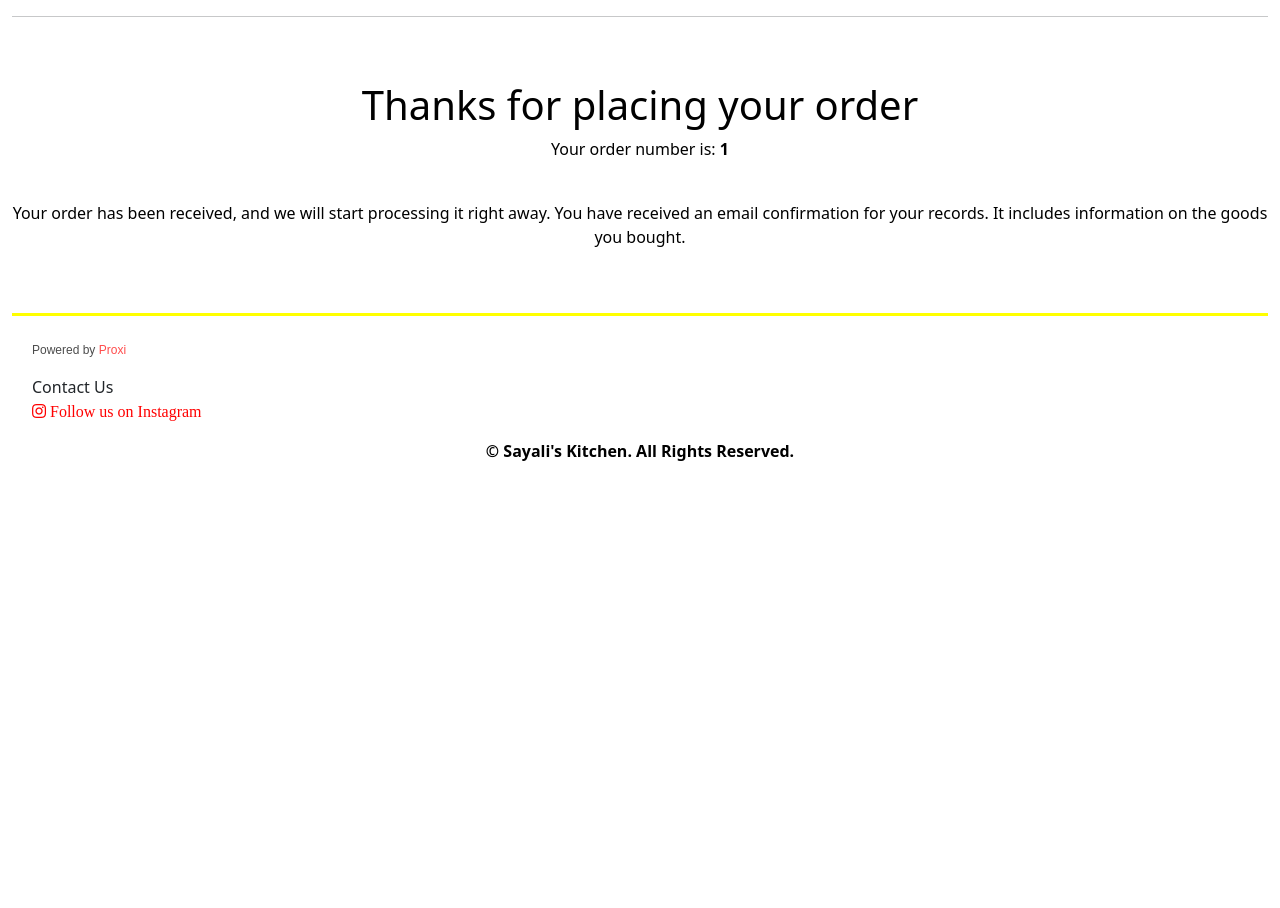
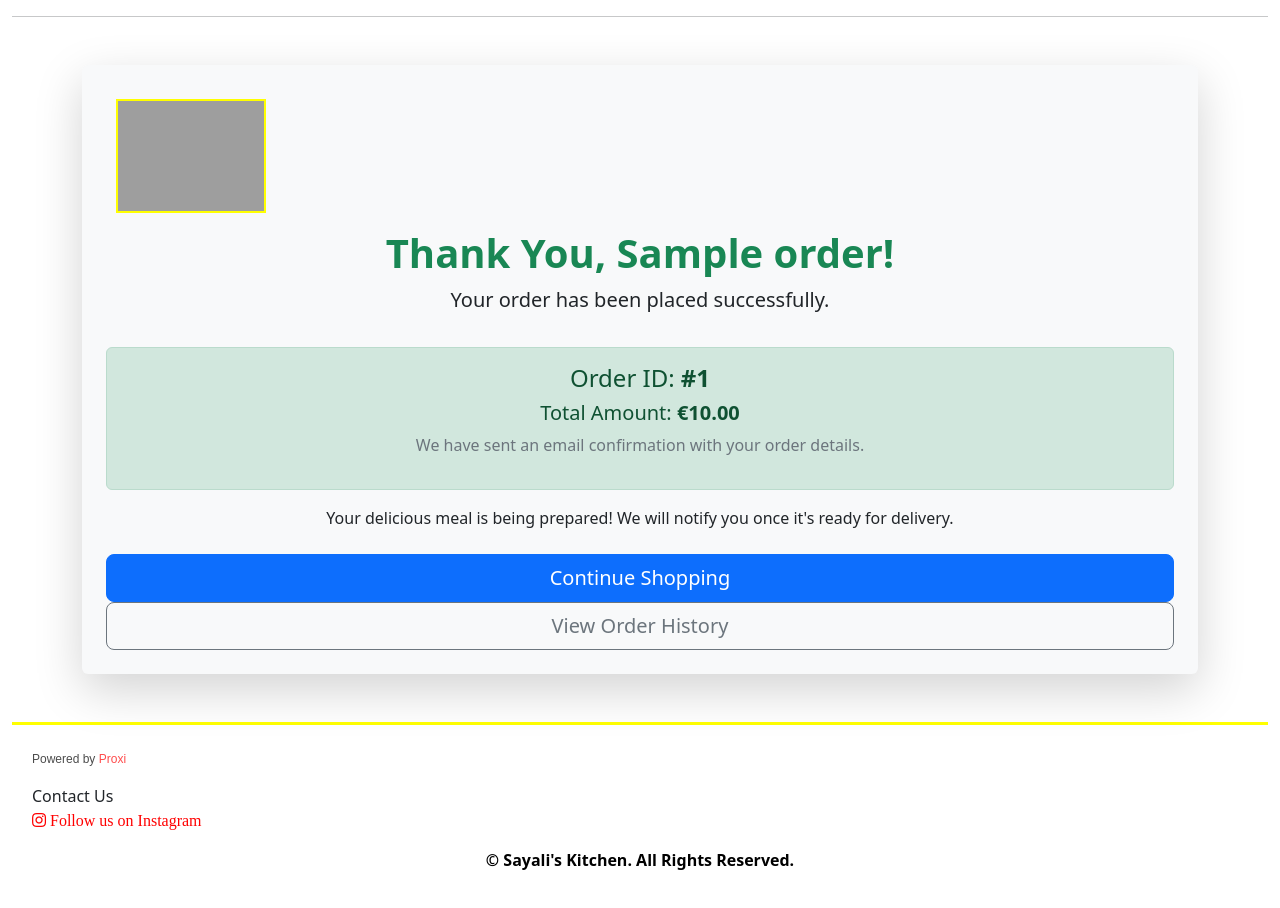
Before and after one commit to SayaliMote/Sayali-sKitchen, a Django app: page /order/thanks/1/ in a window 1280 px wide. Shown: the part 200-1108 px from the top of the page. Before the commit the page ends 661 px from the top, so only its background shows below. Run offline with Django 4.2, Linux system fonts and the light colour scheme; tables that the repository leaves empty hold one stand-in row (values such as "Sample post"); grey boxes are pictures that could not be loaded.

Commit message:
order confimation email

```diff
--- /dev/null
+++ b/order/templates/order/order_confirmation_email.html
@@ -0,0 +1,37 @@
+<!DOCTYPE html>
+<html>
+<head>
+    <title>Order Confirmation - Sayali's Kitchen</title>
+</head>
+<body style="font-family: Arial, sans-serif; padding: 20px; background-color: #f9f9f9;">
+    <h2 style="color: #2c3e50;">Thank you for your order, {{ order.billingName }}! </h2>
+
+    <p>Your order has been successfully placed. Below are your order details:</p>
+
+    <table style="width: 100%; border-collapse: collapse; border: 1px solid #ddd;">
+        <tr>
+            <th style="border: 1px solid #ddd; padding: 8px;">Order Number</th>
+            <td style="border: 1px solid #ddd; padding: 8px;">#{{ order.id }}</td>
+        </tr>
+        <tr>
+            <th style="border: 1px solid #ddd; padding: 8px;">Total Amount</th>
+            <td style="border: 1px solid #ddd; padding: 8px;">€{{ order.total }}</td>
+        </tr>
+        <tr>
+            <th style="border: 1px solid #ddd; padding: 8px;">Billing Address</th>
+            <td style="border: 1px solid #ddd; padding: 8px;">{{ order.billingAddress1 }}, {{ order.billingCity }}, {{ order.billingCountry }}</td>
+        </tr>
+    </table>
+
+    <h3>Ordered Items:</h3>
+    <ul>
+        {% for item in order.orderitem_set.all %}
+            <li>{{ item.product }} - {{ item.quantity }}x - €{{ item.price }}</li>
+        {% endfor %}
+    </ul>
+
+    <p>You will receive another update when your order is out for delivery.</p>
+
+    <p style="color: green;">Enjoy your meal! - <b>Sayali's Kitchen</b></p>
+</body>
+</html>
--- a/order/templates/thanks.html
+++ b/order/templates/thanks.html
@@ -1,25 +1,35 @@
 {% extends "base.html" %}
 {% load static %}
+
 {% block title %}
-    Thanks - SIM'S Kitchen
+    Order Confirmation - Sayali's Kitchen
 {% endblock %}
+
 {% block content %}
-    <div class="text-black bg-white">
-        <div class="text-center">
-            <br>
-            <br>
-            <h1 class="text-center my_title">
-                Thanks for placing your order
-            </h1>
-            <p>Your order number is: <b>{{ customer_order.id }}</b></p>
-            <br>
-            <p>
-                Your order has been received, and we will start processing
-                it right away. You have received an email confirmation for
-                your records. It includes information on the goods you bought.
+    <div class="container mt-5 mb-5">
+        <div class="card shadow-lg border-0 rounded p-4 text-center bg-light">
+            <img src="{% static 'images/order_success.png' %}" alt="Order Success" class="img-fluid mb-3" style="max-width: 150px;">
+
+            <h1 class="text-success fw-bold">Thank You, <b>{{ customer_order.billingName }}</b>!</h1>
+
+            <p class="lead">Your order has been placed successfully.</p>
+
+            <div class="alert alert-success mt-3">
+                <h4>Order ID: <b>#{{ customer_order.id }}</b></h4>
+                <h5>Total Amount: <b>€{{ customer_order.total }}</b></h5>
+                <p class="text-muted">We have sent an email confirmation with your order details.</p>
+            </div>
+
+            <p class="mb-4">
+                Your delicious meal is being prepared! We will notify you once it's ready for delivery.
             </p>
+
+            <a href="{% url 'shop:all_products' %}" class="btn btn-primary btn-lg">
+                Continue Shopping
+            </a>
+            <a href="{% url 'order:order_history' %}" class="btn btn-outline-secondary btn-lg">
+                View Order History
+            </a>
         </div>
     </div>
-    <br>
-    <br>
 {% endblock %}
--- a/order/views.py
+++ b/order/views.py
@@ -2,13 +2,29 @@ from django.shortcuts import render, get_object_or_404
 from .models import Order, OrderItem
 from django.contrib.auth.mixins import LoginRequiredMixin
 from django.views.generic import View
+from django.core.mail import send_mail
+from django.template.loader import render_to_string
+from django.utils.html import strip_tags
+from django.conf import settings
 
 
 # Create your views here.
 def thanks(request, order_id):
     if order_id:
         customer_order = get_object_or_404(Order, id=order_id)
-    return render(request, 'thanks.html',{'customer_order': customer_order})
+
+        # Send Order Confirmation Email
+        subject = "Order Confirmation - Sayali's Kitchen"
+        html_message = render_to_string('order/order_confirmation_email.html', {'order': customer_order})
+        plain_message = strip_tags(html_message)
+        from_email = settings.DEFAULT_FROM_EMAIL
+        recipient_list = [customer_order.emailAddress]
+
+        send_mail(subject, plain_message, from_email, recipient_list, html_message=html_message)
+
+        print("📧 Order confirmation email sent!")
+
+    return render(request, 'thanks.html', {'customer_order': customer_order})
 
 class orderHistory(LoginRequiredMixin, View):
     def get (self, request):
```
Also changed, not shown: shop/templates/shop/filtered_products.html (+37 -6 lines).
